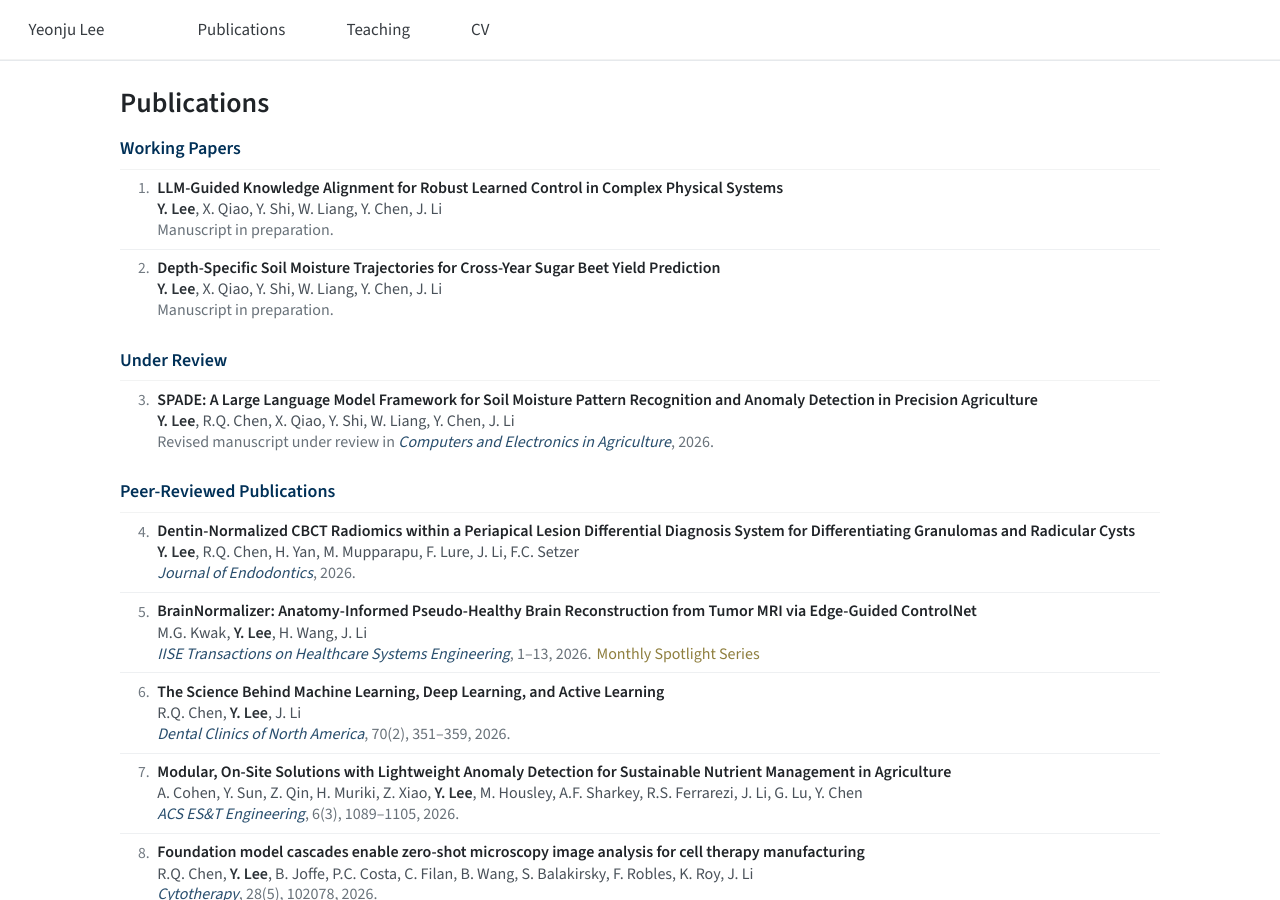
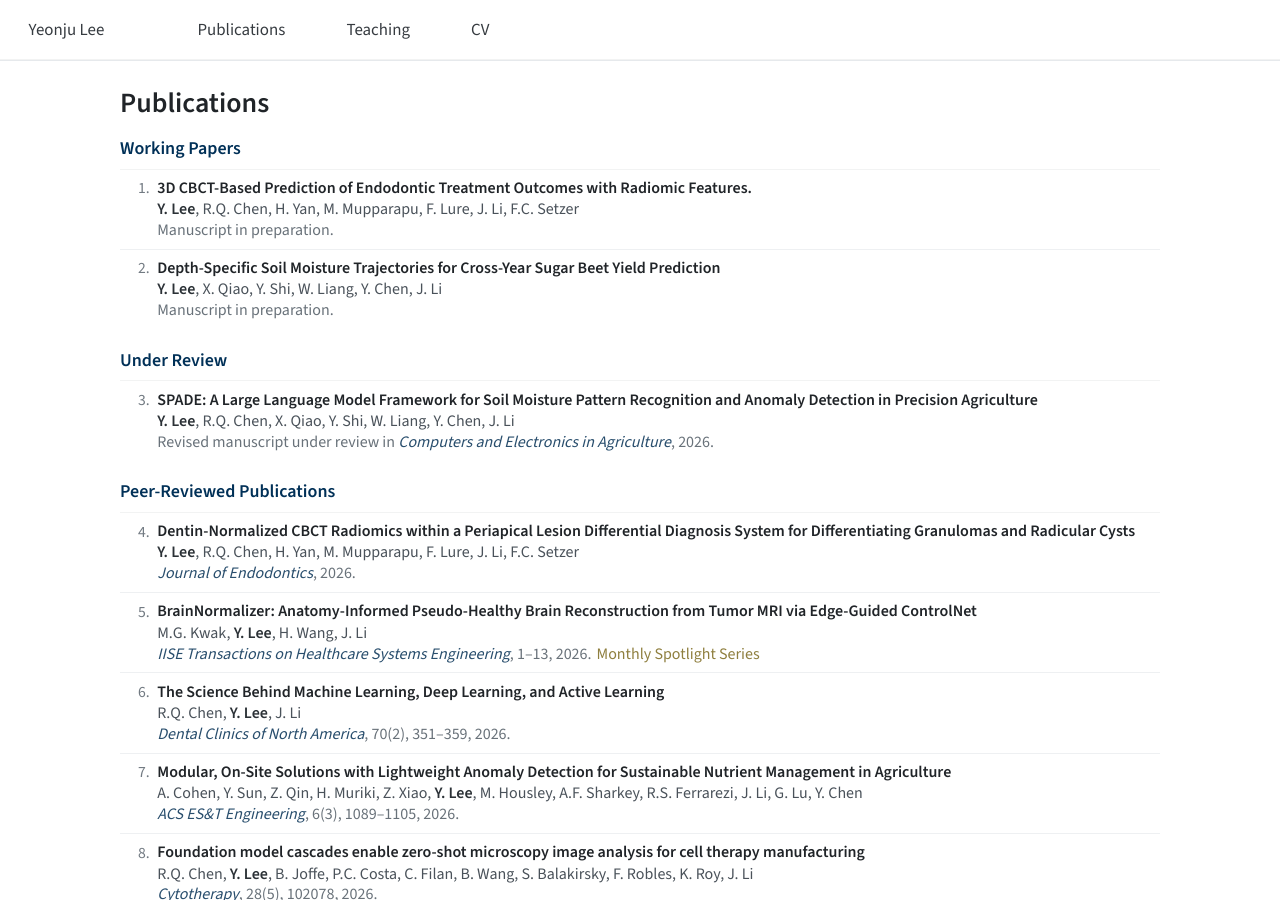
Before and after one commit to ylee845/ylee845.github.io, a Jekyll site: the page built from _pages/publications.html, in a window 1280 px wide and 900 px high. Built offline with Jekyll 4.4.1, drawn with Linux system fonts in a browser that asks for light colours; a script that is not in the unit is left out.

Commit message:
Update publications.html

```diff
--- a/_pages/publications.html
+++ b/_pages/publications.html
@@ -111,8 +111,8 @@ classes: wide
     <article class="pub-entry">
       <div class="pub-num">1.</div>
       <div>
-        <p class="pub-title">LLM-Guided Knowledge Alignment for Robust Learned Control in Complex Physical Systems</p>
-        <p class="pub-authors"><strong>Y. Lee</strong>, X. Qiao, Y. Shi, W. Liang, Y. Chen, J. Li</p>
+        <p class="pub-title">3D CBCT-Based Prediction of Endodontic Treatment Outcomes with Radiomic Features. </p>
+        <p class="pub-authors"><strong>Y. Lee</strong>, R.Q. Chen, H. Yan, M. Mupparapu, F. Lure, J. Li, F.C. Setzer</p>
         <p class="pub-meta">Manuscript in preparation.</p>
       </div>
     </article>
```
